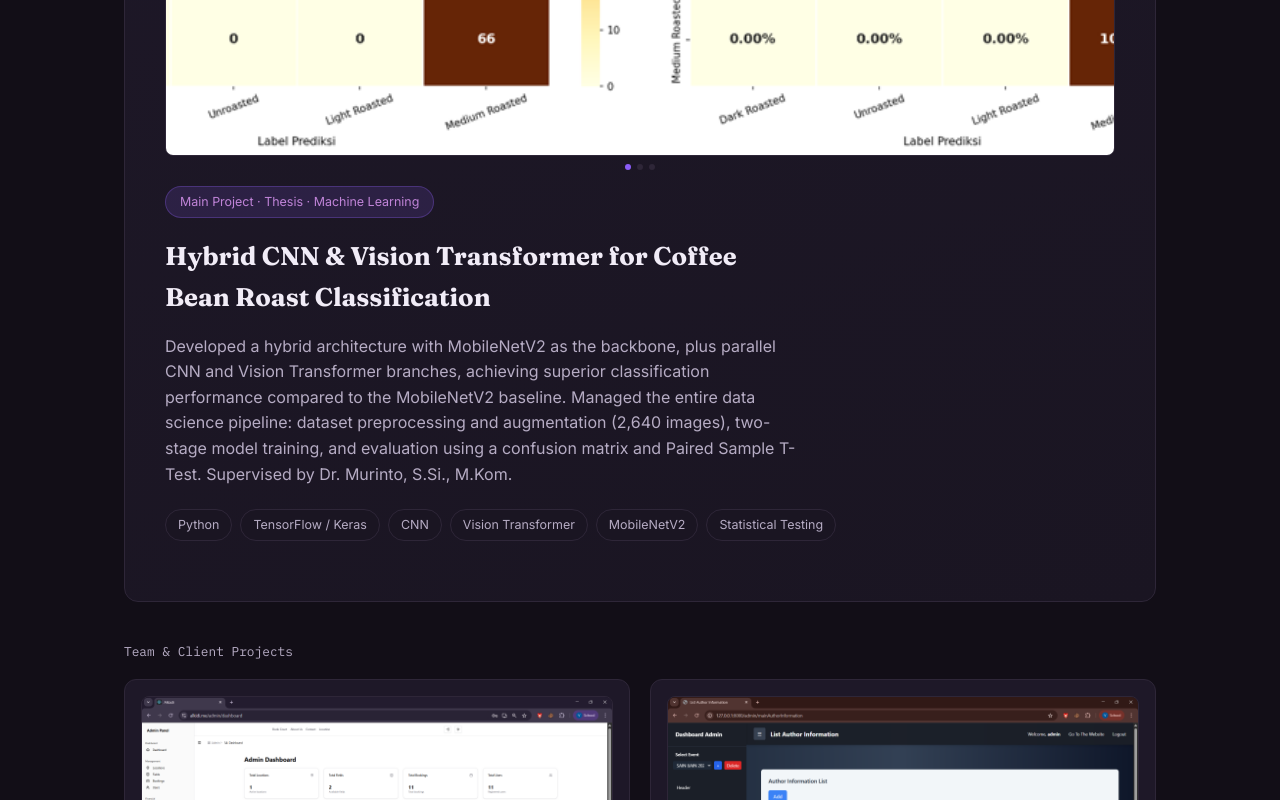
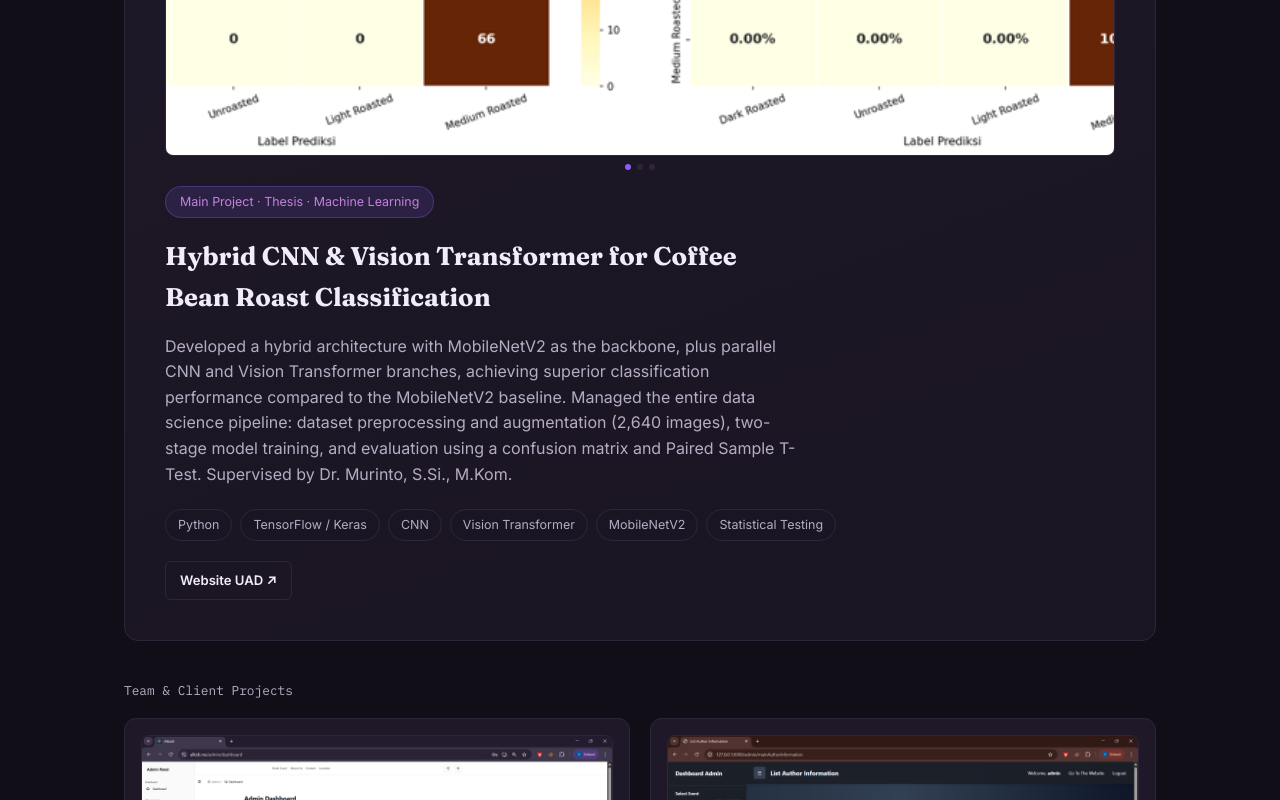
Before and after one commit to vayazabrina/vayazabrina.github.io, a plain HTML site: page index.html in a window 1280 px wide. Shown: the part 2070-2870 px from the top of the page. Drawn offline with Linux system fonts and the light colour scheme.

Commit message:
Update index.html

```diff
--- a/index.html
+++ b/index.html
@@ -320,7 +320,6 @@
     <h4>Universitas Ahmad Dahlan</h4>
     <p>Jl. Ahmad Yani (Ringroad Selatan), Tamanan, Banguntapan, Bantul, Yogyakarta 55166</p>
     <div class="link-row">
-      <a class="link-btn" href="https://uad.ac.id" target="_blank" rel="noopener">Website UAD ↗</a>
       <a class="link-btn" href="https://www.google.com/maps/search/?api=1&query=Universitas+Ahmad+Dahlan+Kampus+4" target="_blank" rel="noopener">Lihat di Google Maps ↗</a>
     </div>
   </div>
@@ -356,6 +355,9 @@
         <span class="pill">Vision Transformer</span>
         <span class="pill">MobileNetV2</span>
         <span class="pill">Statistical Testing</span>
+      </div>
+      <div class="link-row">
+        <a class="link-btn" href="https://uad.ac.id" target="_blank" rel="noopener">Website UAD ↗</a>
       </div>
     </div>
 
```
